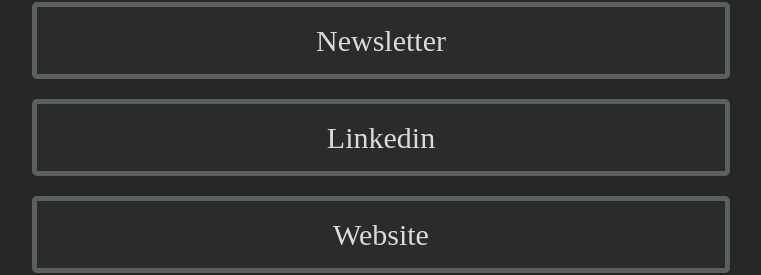
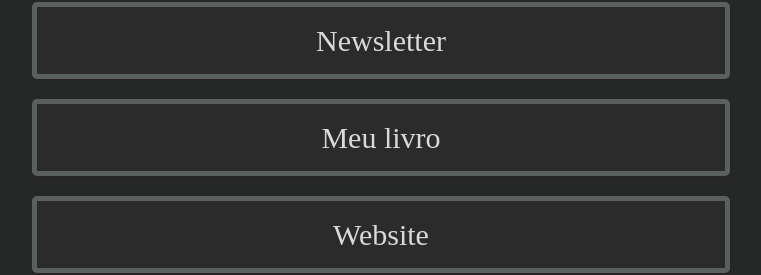
Before and after one commit to SouzaThalez/souzaTech, an Angular app: page /bio in a window 1280 px wide. Shown: the part 356-631 px from the top of the page, without its empty margins (259-1020 px from the left). Built offline with nearby package versions, Linux system fonts and the light colour scheme.

Commit message:
link updated

```diff
--- a/src/app/components/public/landing-page/landing-page.component.html
+++ b/src/app/components/public/landing-page/landing-page.component.html
@@ -24,8 +24,8 @@
                 </a>
             </div>
             <div class="link-btn">
-                <a class="default-btn" href="https://www.linkedin.com/in/thales-carvalho-506642bb/">
-                    Linkedin
+                <a class="default-btn" href="https://www.amazon.com.br/dp/B0D31ZB4YV">
+                    Meu livro
                 </a>
             </div>
             <div class="link-btn">
```
